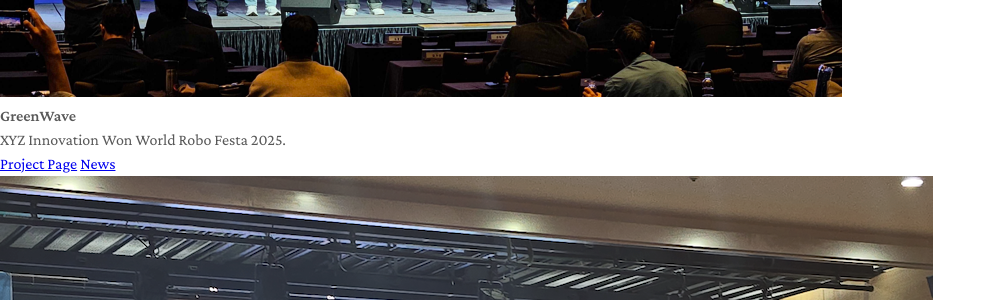
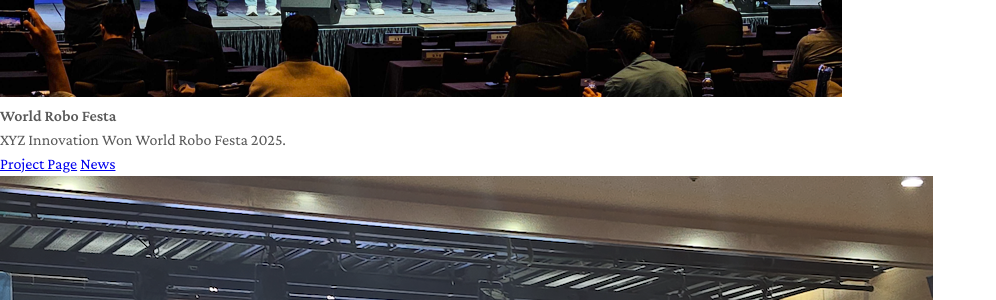
Before and after one commit to tersite1/tersite1.github.io, a Jekyll site: the page built from index.md, in a window 1280 px wide and 900 px high, scrolled down 4956 px. Shown: the part 153-453 px from the top of the window, without its empty margins (0-996 px from the left). Built offline with Jekyll 4.4.1, drawn with Linux system fonts in a browser that asks for light colours; a style sheet for code colours, icons or effects is not loaded; our own code applies the rules of GitHub Pages for plain Markdown files.

Commit message:
Update index.md

```diff
--- a/index.md
+++ b/index.md
@@ -153,7 +153,7 @@ AAAI 2026 Conference Reviewer
 
         <!-- World Robo Festa (통일된 카드) -->
     <div class="personal-project-card">
-      <div class="project-name"><strong>GreenWave</strong></div>
+      <div class="project-name"><strong>World Robo Festa</strong></div>
       <div class="project-description">
         XYZ Innovation Won World Robo Festa 2025.
       </div>
```
